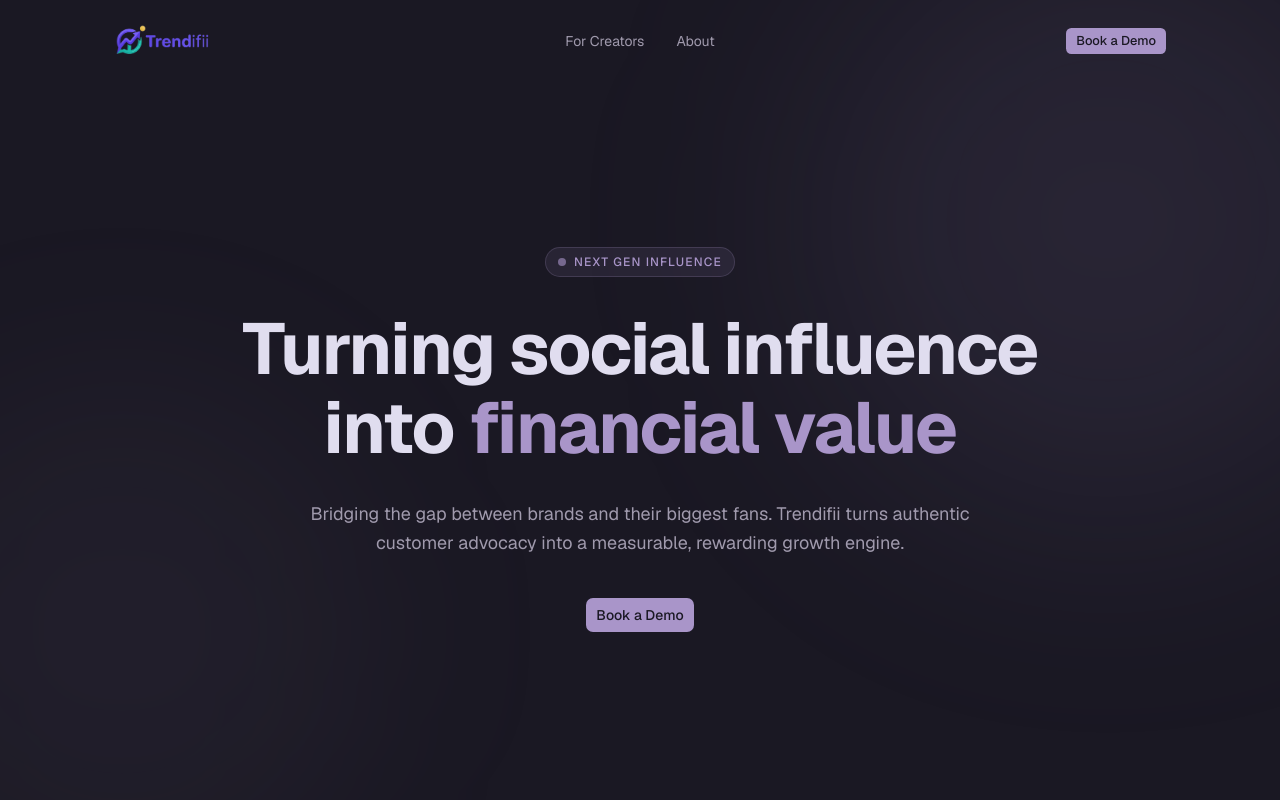
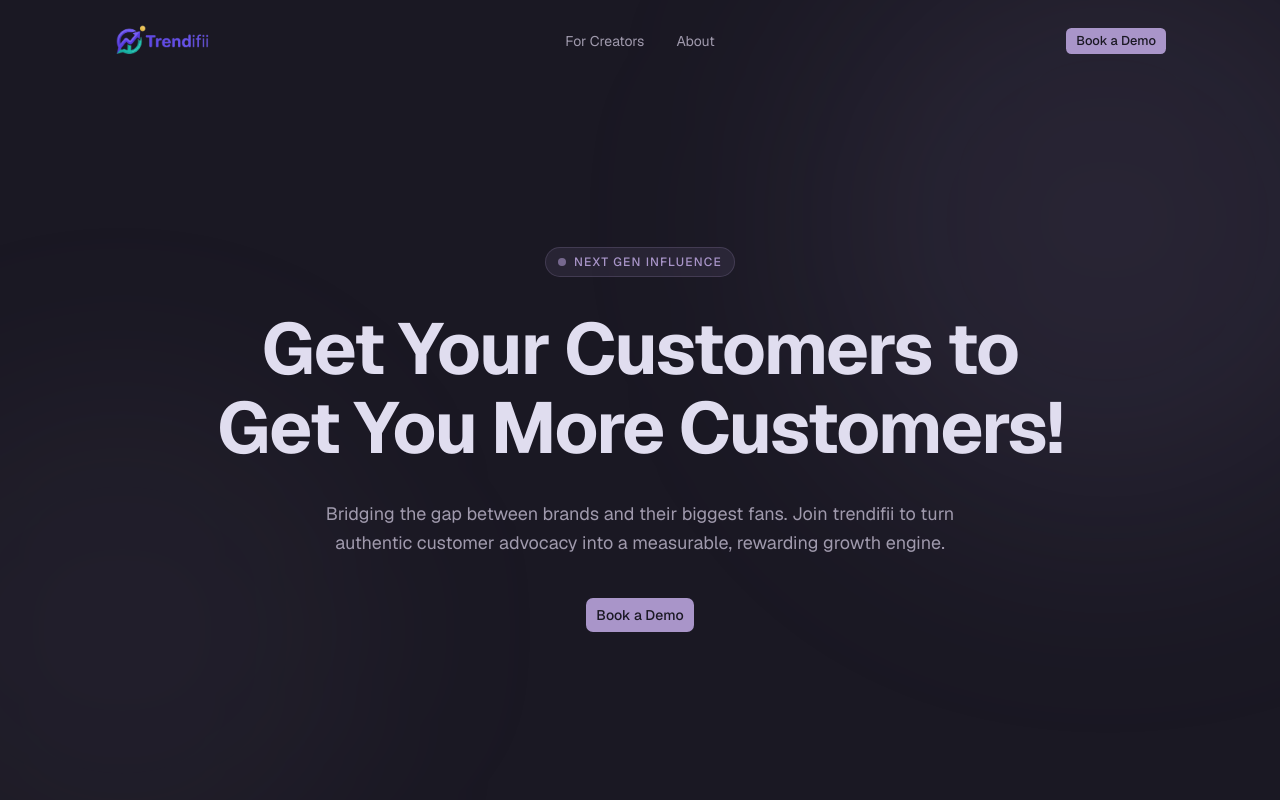
Before and after one commit to trendifii/trendifii, a Next.js app: page /brands in a window 1280 px wide. Shown: the top 800 px of the page. Built offline with nearby package versions, Linux system fonts and the light colour scheme.

Commit message:
Updated taglines and CTA

```diff
--- a/components/brand-hero.tsx
+++ b/components/brand-hero.tsx
@@ -20,12 +20,11 @@ export default function BrandHero() {
                 </div>
 
                 <h1 className="text-5xl md:text-6xl xl:text-7xl font-bold tracking-tight text-balance leading-[1.1]">
-                    Turning social influence into{' '}
-                    <span className="text-primary">financial value</span>
+                    Get Your Customers to Get You More Customers!
                 </h1>
 
                 <p className="text-muted-foreground text-lg max-w-2xl mx-auto leading-relaxed">
-                    Bridging the gap between brands and their biggest fans. Trendifii turns authentic customer advocacy into a measurable, rewarding growth engine.
+                    Bridging the gap between brands and their biggest fans. Join trendifii to turn authentic customer advocacy into a measurable, rewarding growth engine.
                 </p>
 
                 <div className="flex flex-col sm:flex-row gap-4 pt-2 justify-center">
--- a/components/header.tsx
+++ b/components/header.tsx
@@ -77,7 +77,7 @@ export const HeroHeader = () => {
                             </div>
                             <div className="flex w-full flex-col space-y-3 sm:flex-row sm:gap-3 sm:space-y-0 md:w-fit">
                                 <Button asChild size="sm">
-                                    <Link href={pathname === '/brands' ? 'mailto:hello@trendifii.com' : '#'}>
+                                    <Link href={pathname === '/brands' ? 'mailto:hello@trendifii.com' : 'https://docs.google.com/forms/d/e/1FAIpQLSfYghkehISL-kMMk6OYDYejV3ZmJz6r6OuT4csFe1o17Y2glA/viewform?usp=publish-editor'}>
                                         <span>{pathname === '/brands' ? 'Book a Demo' : 'Get Started'}</span>
                                     </Link>
                                 </Button>
--- a/components/hero-section.tsx
+++ b/components/hero-section.tsx
@@ -27,7 +27,7 @@ export default function HeroSection() {
                                 speedSegment={0.3}
                                 as="h1"
                                 className="text-5xl md:text-6xl xl:text-7xl font-bold tracking-tight text-balance leading-[1.1]">
-                                Love the brand, earn the perks.
+                                Love the brand? earn the perks.
                             </TextEffect>
                             <TextEffect
                                 per="line"
@@ -36,7 +36,7 @@ export default function HeroSection() {
                                 delay={0.5}
                                 as="p"
                                 className="mx-auto mt-8 max-w-2xl text-balance text-lg">
-                                Do you have 1k+ followers? Shop and post, get rewarded for that.
+                                Turn your everyday purchases into rewards
                             </TextEffect>
                         </div>
                     </div>
```
